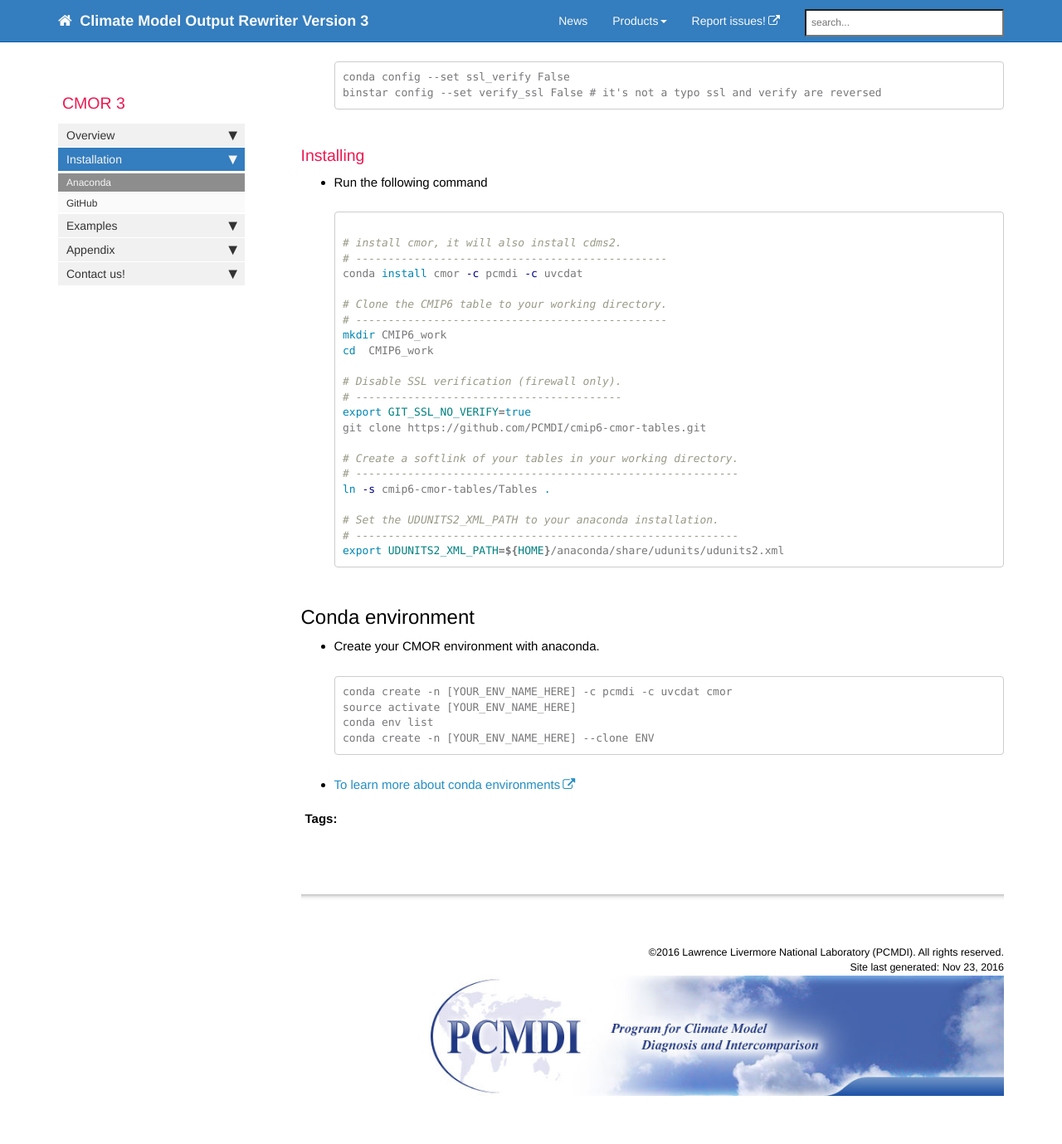
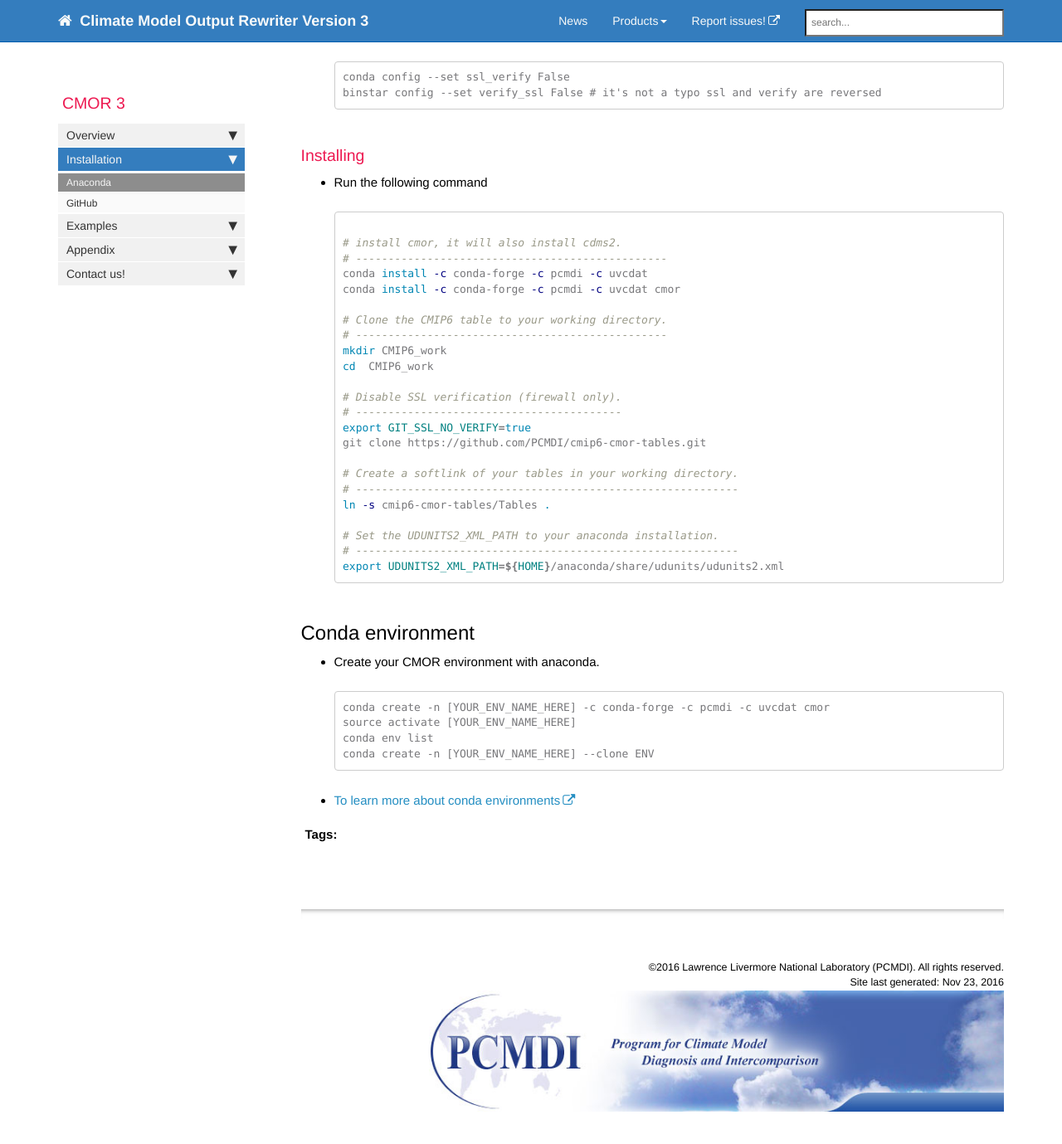
Before and after one commit to mauzey1/cmor3_documentation, a Jekyll site: the page built from mydoc/mydoc_cmor3_conda.md, in a window 1280 px wide and 1400 px high, scrolled down 550 px. Shown: the top 1379 px of the window at 83% size. Built offline with Jekyll 4.4.1, drawn with Linux system fonts in a browser that asks for light colours; nearby versions of some CDN libraries; comment, search, counter and statistics services are not loaded.

Commit message:
update to version 3.2.0

````diff
--- a/mydoc/mydoc_cmor3_conda.md
+++ b/mydoc/mydoc_cmor3_conda.md
@@ -33,7 +33,8 @@
 
     # install cmor, it will also install cdms2.
     # ------------------------------------------------
-    conda install cmor -c pcmdi -c uvcdat
+    conda install -c conda-forge -c pcmdi -c uvcdat
+    conda install -c conda-forge -c pcmdi -c uvcdat cmor
 
     # Clone the CMIP6 table to your working directory.
     # ------------------------------------------------
@@ -59,7 +60,7 @@
   * Create your CMOR environment with anaconda.
 
     ```
-    conda create -n [YOUR_ENV_NAME_HERE] -c pcmdi -c uvcdat cmor
+    conda create -n [YOUR_ENV_NAME_HERE] -c conda-forge -c pcmdi -c uvcdat cmor
     source activate [YOUR_ENV_NAME_HERE]
     conda env list
     conda create -n [YOUR_ENV_NAME_HERE] --clone ENV
````
Also changed, not shown: _posts/2016-11-23-cmor3.md (added, +8 -0 lines), 1 other file.
